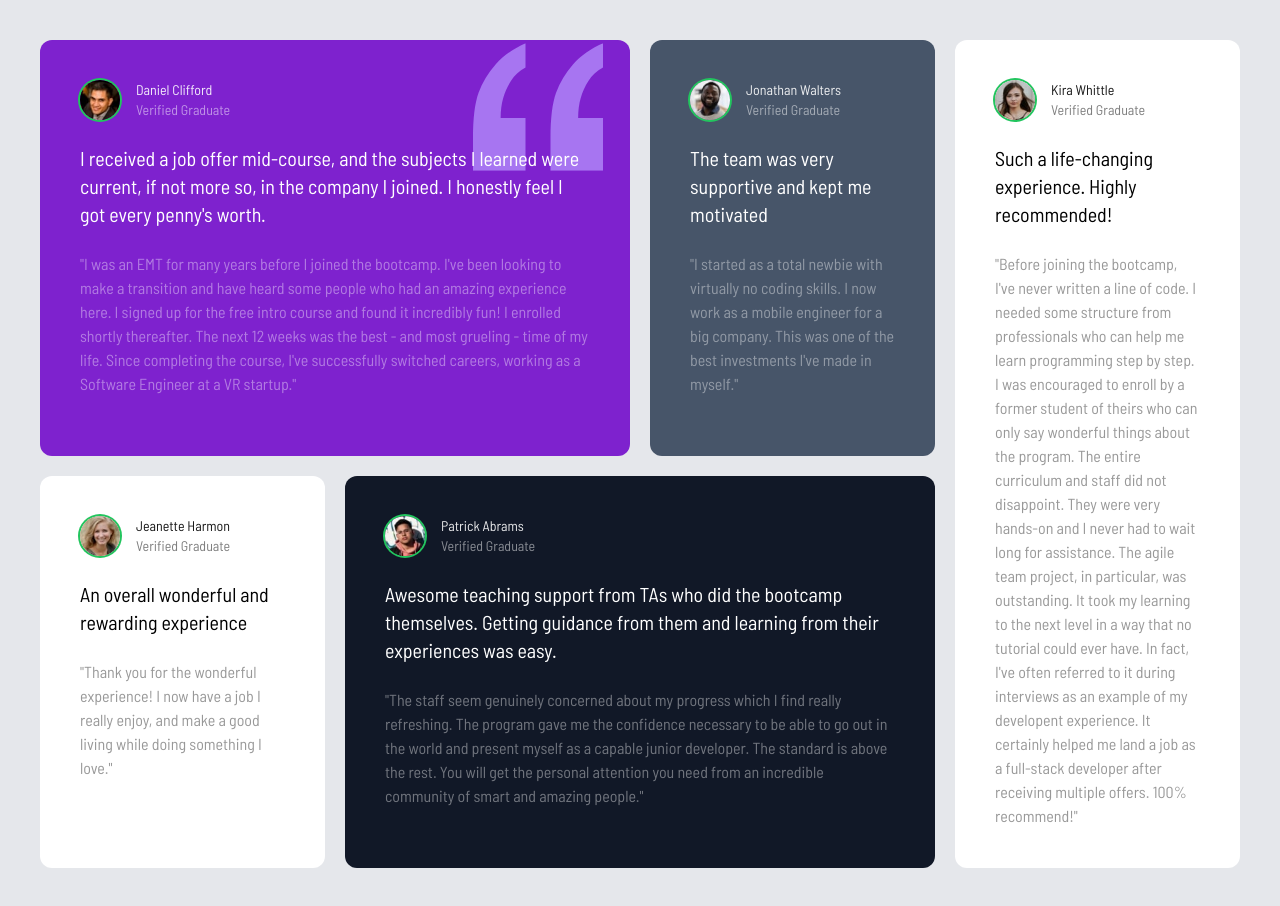
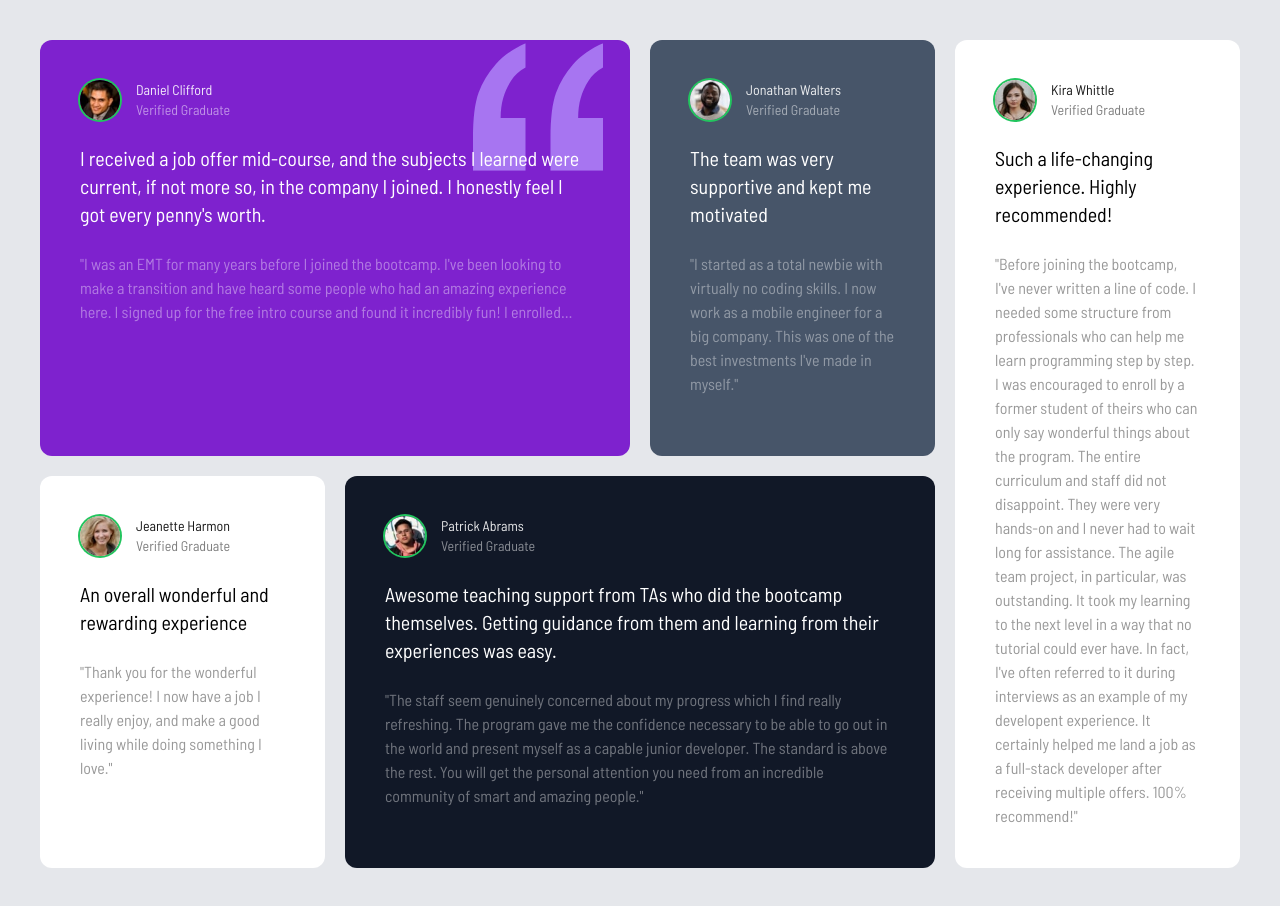
Before and after one commit to gaurav-shrestha/Testimonial, a website: page index.html in a window 1280 px wide. Drawn offline with Linux system fonts and the light colour scheme.

Commit message:
line-clamp plugin implemented

```diff
--- a/index.html
+++ b/index.html
@@ -46,10 +46,10 @@
                     </p>
 
                     <!-- Sub Paragraph -->
-                    <p class="mt-6 text-md opacity-40">
+                    <p class="mt-6 text-md opacity-40 line-clamp-3">
                         "I was an EMT for many years before I joined the bootcamp. I've been looking to make a transition and have heard some people who had an amazing experience here. I signed up for
                         the free intro course and found it incredibly fun! I enrolled shortly thereafter. The next 12 weeks was the best - and most grueling - time of my life. Since completing the
-                        course, I've successfully switched careers, working as a Software Engineer at a VR startup."
+                        course, I've successfully switched careers, working as a Software Engineer at a VR startup. Lorem ipsum dolor sit amet consectetur adipisicing elit. Ullam necessitatibus totam tempora temporibus cum praesentium reiciendis inventore animi nulla, alias laboriosam, veritatis optio labore accusamus minus illum debitis officia doloribus exercitationem distinctio ad ipsum, quod voluptas error. Numquam a, cumque tempore ex vero soluta placeat eos, sed iure, voluptatibus non. "
                     </p>
                 </div>
 
--- a/tailwind.config.js
+++ b/tailwind.config.js
@@ -14,5 +14,5 @@ module.exports = {
             },
         },
     },
-    plugins: [],
+    plugins: [require("@tailwindcss/line-clamp")],
 };
```
Also changed, not shown: css/output.css.
